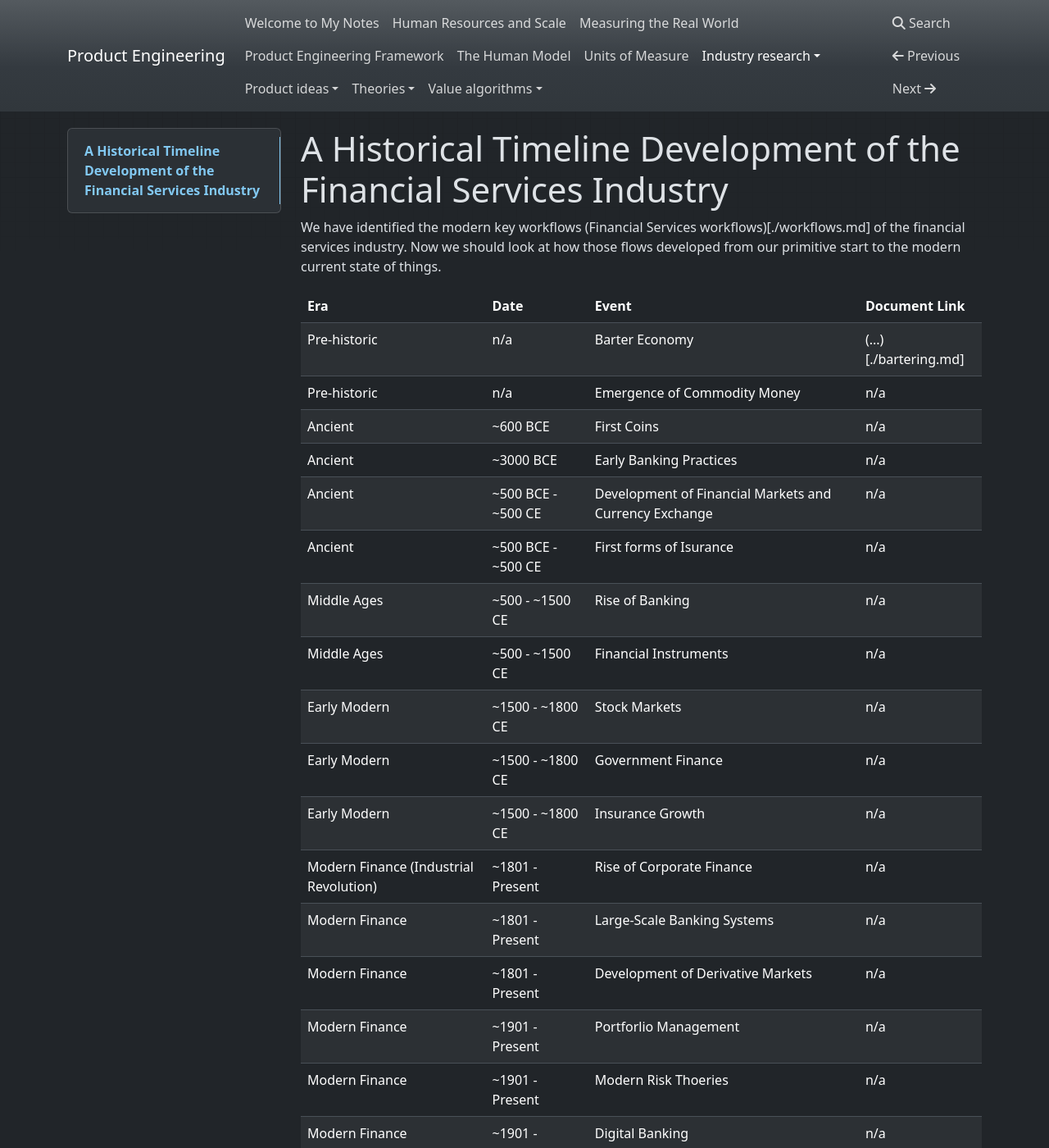
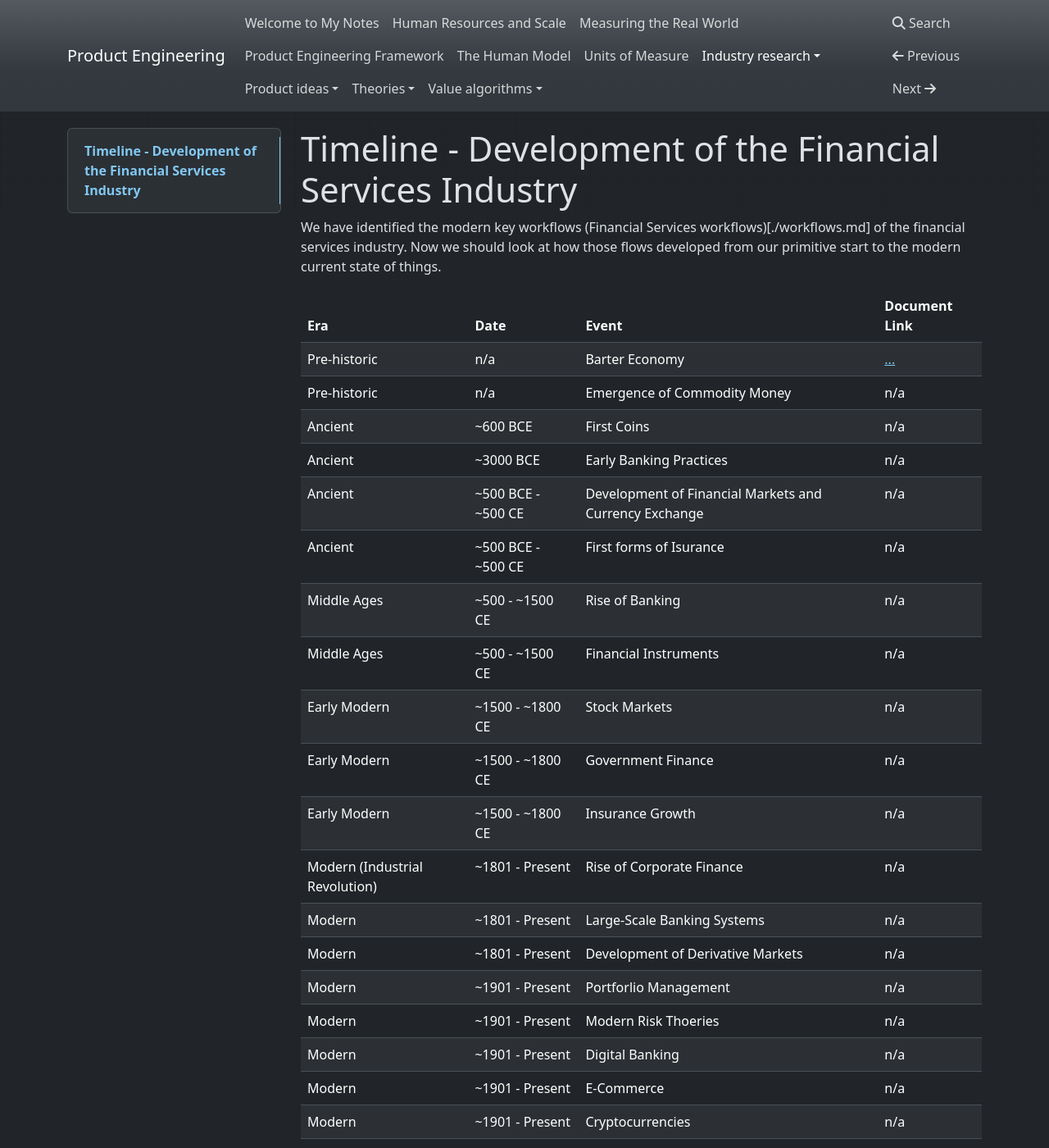
Before and after one commit to hhaidrr/notes, an MkDocs documentation site: the page built from product-engineering/industry-research/financial-services-industry/history/timeline.md, in a window 1280 px wide and 1400 px high. Shown: the whole window at 82% size. Built offline with MkDocs 1.6.1, drawn with Linux system fonts in a browser that asks for light colours; nearby versions of some CDN libraries; some of the changed text lies outside the part shown.

Commit message:
software timeline, cleanups

```diff
--- a/product-engineering/industry-research/financial-services-industry/history/timeline.md
+++ b/product-engineering/industry-research/financial-services-industry/history/timeline.md
@@ -1,4 +1,4 @@
-# A Historical Timeline Development of the Financial Services Industry
+# Timeline - Development of the Financial Services Industry
 
 We have identified the modern key workflows (Financial Services workflows)[./workflows.md] of the
 financial services industry. Now we should look at how those flows developed from our primitive
@@ -6,7 +6,7 @@ start to the modern current state of things.
 
 | **Era**     | **Date**   | **Event**  | **Document Link** |
 |-------------|-------------|-------------|-------------|
-| Pre-historic     | n/a     | Barter Economy     | (...)[./bartering.md]|
+| Pre-historic     | n/a     | Barter Economy     | [...](./bartering.md)|
 | Pre-historic     | n/a     | Emergence of Commodity Money     | n/a |
 | Ancient     | ~600 BCE     | First Coins     | n/a |
 | Ancient     | ~3000 BCE     | Early Banking Practices     | n/a |
@@ -17,11 +17,11 @@ start to the modern current state of things.
 | Early Modern     | ~1500 - ~1800 CE    | Stock Markets | n/a |
 | Early Modern     | ~1500 - ~1800 CE    | Government Finance | n/a |
 | Early Modern     | ~1500 - ~1800 CE    | Insurance Growth | n/a |
-| Modern Finance (Industrial Revolution) | ~1801 - Present | Rise of Corporate Finance | n/a |
-| Modern Finance  | ~1801 - Present | Large-Scale Banking Systems | n/a |
-| Modern Finance  | ~1801 - Present | Development of Derivative Markets | n/a |
-| Modern Finance  | ~1901 - Present | Portforlio Management | n/a |
-| Modern Finance  | ~1901 - Present | Modern Risk Thoeries | n/a |
-| Modern Finance  | ~1901 - Present | Digital Banking | n/a |
-| Modern Finance  | ~1901 - Present | E-Commerce | n/a |
-| Modern Finance  | ~1901 - Present | Cryptocurrencies | n/a |
+| Modern (Industrial Revolution) | ~1801 - Present | Rise of Corporate Finance | n/a |
+| Modern  | ~1801 - Present | Large-Scale Banking Systems | n/a |
+| Modern  | ~1801 - Present | Development of Derivative Markets | n/a |
+| Modern  | ~1901 - Present | Portforlio Management | n/a |
+| Modern  | ~1901 - Present | Modern Risk Thoeries | n/a |
+| Modern  | ~1901 - Present | Digital Banking | n/a |
+| Modern  | ~1901 - Present | E-Commerce | n/a |
+| Modern  | ~1901 - Present | Cryptocurrencies | n/a |
```
Also changed, not shown: product-engineering/industry-research/financial-services-industry/workflows.md (+12 -0 lines), product-engineering/industry-research/software-industry/history/timeline.md (added, +19 -0 lines), product-engineering/industry-research/software-industry/history/touch_screens.md (added, +26 -0 lines), product-engineering/industry-research/software-industry/workflows.md (added, +39 -0 lines), product-engineering/product_engineering_framework.md (+16 -0 lines).
